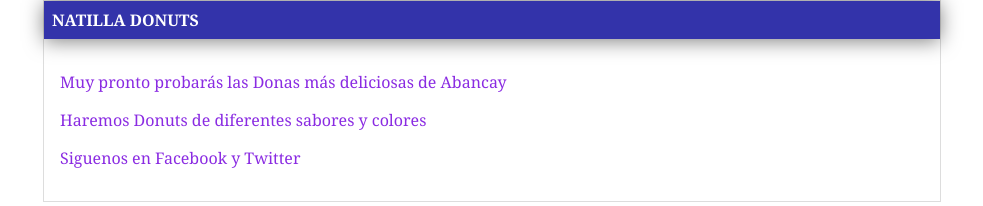
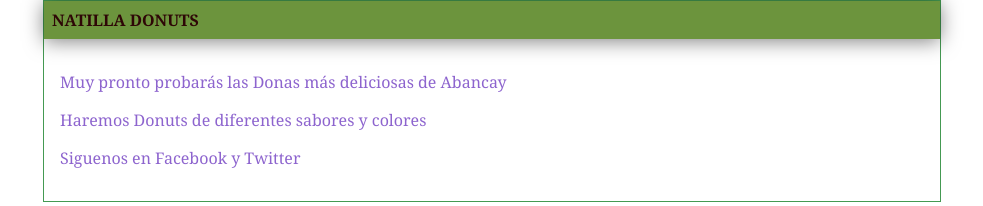
Before and after one commit to Leanderver/Donuts, a plain HTML site: page index.html in a window 1280 px wide. Shown: the whole page, without its empty margins (148-1131 px from the left). Drawn offline with Linux system fonts and the light colour scheme.

Commit message:
cambie color del titulo y de los parrafos

```diff
--- a/css/style.css
+++ b/css/style.css
@@ -1,6 +1,6 @@
 body
 {
-    color: blueviolet;
+    color: rgb(141, 100, 206);
     text-align: center;
     font-family: Cambria;
     font-size: 16px;
@@ -10,9 +10,9 @@
 
 #cabecera
 {
-    background: #33A;
+    background: rgb(108, 148, 61);
     box-shadow: 0px 2px 20px 0px rgba(0,0,0,0.5);
-    color: white;
+    color: rgb(46, 6, 6);
     font-weight: bold;
     margin: 0;
     padding: 0.5em;
@@ -23,7 +23,7 @@
     width: 70%;
     padding: 0;
     text-align: left;
-    border: 1px solid #DDD;
+    border: 1px solid rgb(68, 153, 82);
     margin: 0 auto;
 }
 
```
